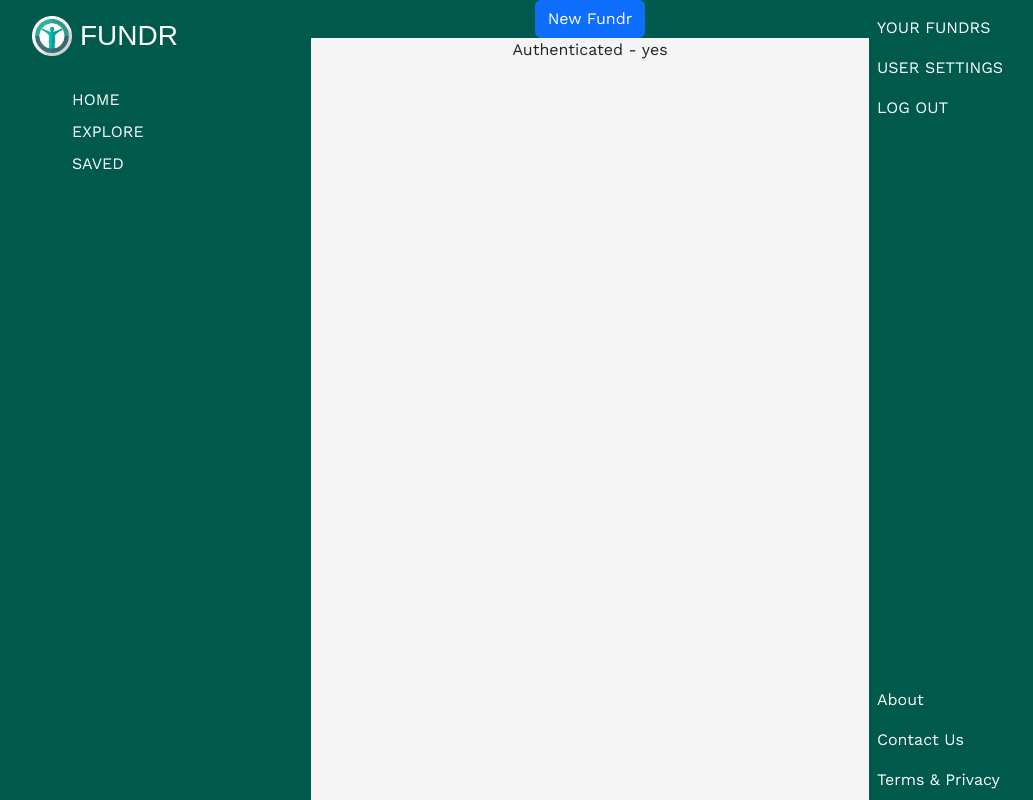
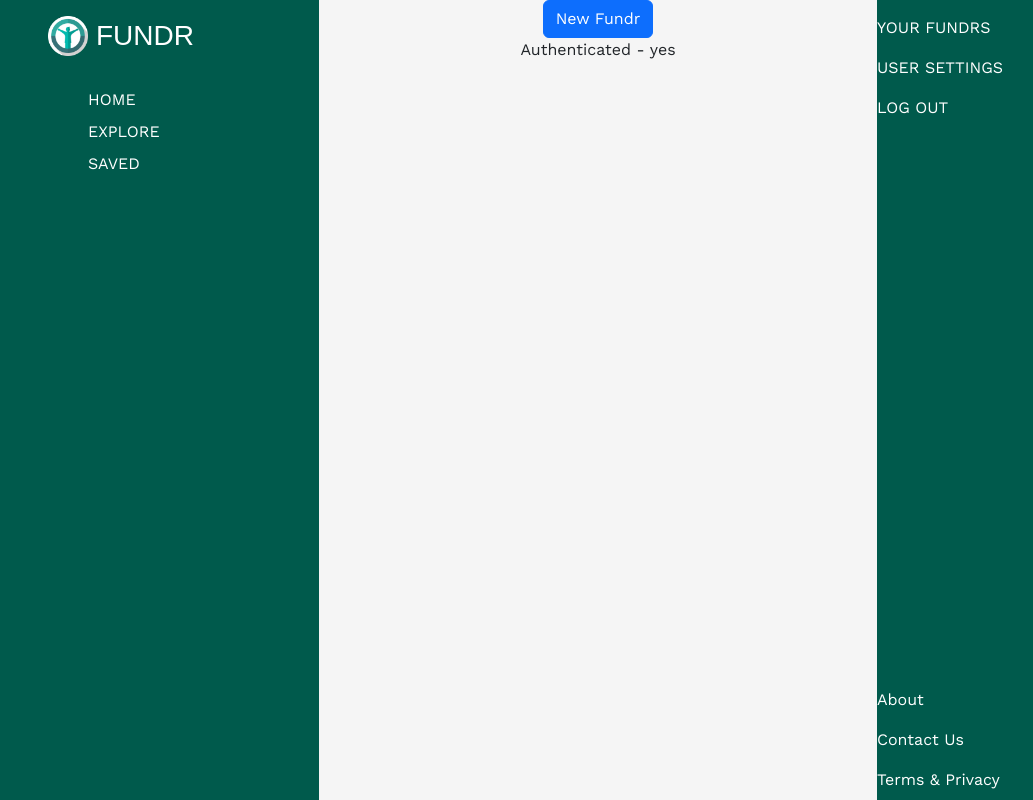
Before and after one commit to Turq-uoise/Fundr, a Django app: page /your_fundrs/ in a window 1280 px wide. Shown: the whole page, without its empty margins (42-1075 px from the left). Run offline with Django 4.2, Linux system fonts and the light colour scheme; the visitor is signed in with stand-in values (Sample User, id 1); data that the repository does not hold is empty; some web fonts are replaced.

Commit message:
adds some css tweaks

```diff
--- a/fundr/main_app/static/css/style.css
+++ b/fundr/main_app/static/css/style.css
@@ -149,9 +149,9 @@ html, body {
 }
 
 
-/* .card {
-  margin: 10px;
-} */
+.card {
+  width: 2px;
+}
 
 @media only screen and (max-width: 600px){
   .mb-n0{
--- a/fundr/main_app/templates/base-desktop.html
+++ b/fundr/main_app/templates/base-desktop.html
@@ -58,8 +58,8 @@
   </script>
 
   <div class="container d-flex flex-row justify-content-between text-center">
-    <div class="row align-items-start"></div>
-      <div class="col-md-3 d-flex flex-column align-items-start header-clr pt-2">
+
+      <div class="col-md-3 d-flex flex-column align-items-start header-clr pt-2  z-3">
         <div class="d-flex align-items-center">
           <div><img class="logo m-2" src="{% static 'main_app/fundr_icon.png' %}" alt="Fundr Logo" width="100px"></div>
           <div><a href="{% url 'home' %}" class="left brand-logo text-white text-decoration-none h3" id="FUNDR">FUNDR</a></div>
@@ -107,6 +107,6 @@
         </ul>
       </div>
     </div>
-  </div>
+
 </body>
 </html>
--- a/fundr/main_app/templates/your_fundrs/your_fundrs.html
+++ b/fundr/main_app/templates/your_fundrs/your_fundrs.html
@@ -1,10 +1,10 @@
 {% extends template %}
 {% block content %}
-<header class="navbar-fixed justify-content-center d-flex align-items-center header-clr z-3">
-  <div>
-    <a class="btn btn-primary" href="{% url 'new_fundr' %}">New Fundr</a>
-  </div>
-</header>
+<div class="">
+
+    <a class="btn btn-primary z-3 position-sticky" href="{% url 'new_fundr' %}">New Fundr</a>
+
+</div>
 <div class="container child-scroll">
 
 
```
